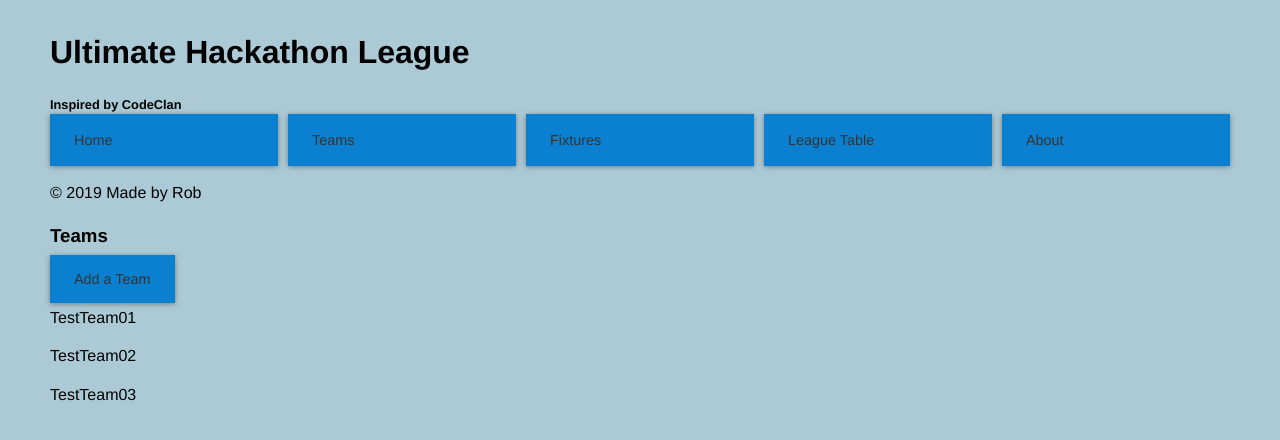
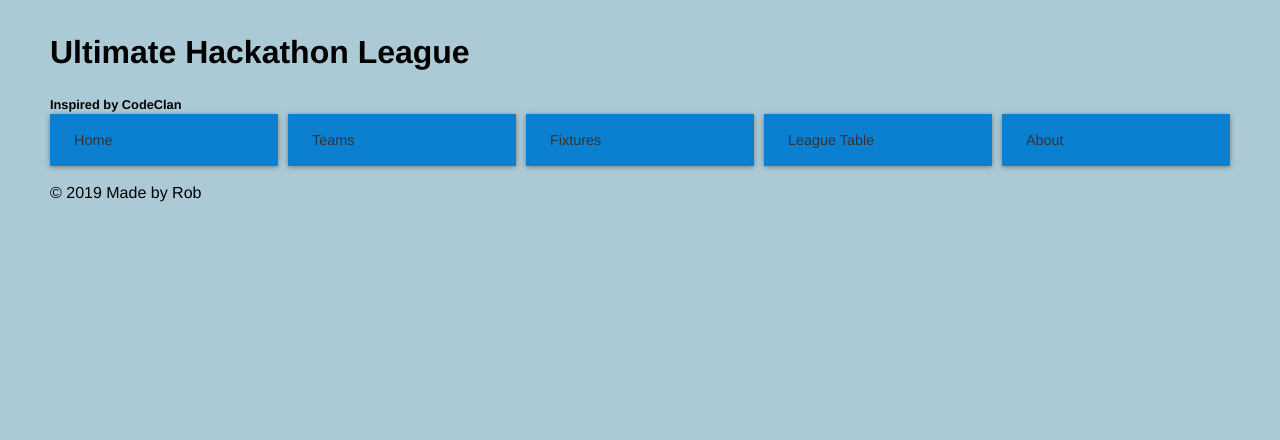
Before and after one commit to rcarmitage/codeclan_solo_project-sports_scoring_app_v3.0_javascript_vue, a Vue app: page / in a window 1280 px wide. Shown: the top 440 px of the page. Built offline with nearby package versions, Linux system fonts and the light colour scheme.

Commit message:
added Teams, Fixtures and League Table views, removed test data, need to set up db

```diff
--- a/src/components/Teams.vue
+++ b/src/components/Teams.vue
@@ -17,7 +17,7 @@ export default {
     components: {
         TeamDetails
     },
-    props: ["teams"]
+    props: ["teams"],
 }
 </script>
 
--- a/src/views/Home.vue
+++ b/src/views/Home.vue
@@ -1,35 +1,12 @@
 <template>
   <div id="app">
-    <Teams v-bind:teams="teams" />
+
   </div>
 </template>
 
 <script>
-import Teams from '../components/Teams.vue'
-
 export default {
-  name: 'Home',
-  components: {
-    Teams
-  },
-  data() {
-    return {
-      teams: [
-        {
-          id: 1,
-          name: "TestTeam01"
-        },
-        {
-          id: 2,
-          name: "TestTeam02"
-        },
-        {
-          id: 3,
-          name: "TestTeam03"
-        }
-      ]
-    }
-  }
+  name: 'Home'
 }
 </script>
 
```
Also changed, not shown: src/views/Teams.vue (added, +20 -0 lines), src/views/Fixtures.vue (added), src/views/LeagueTable.vue (added).
